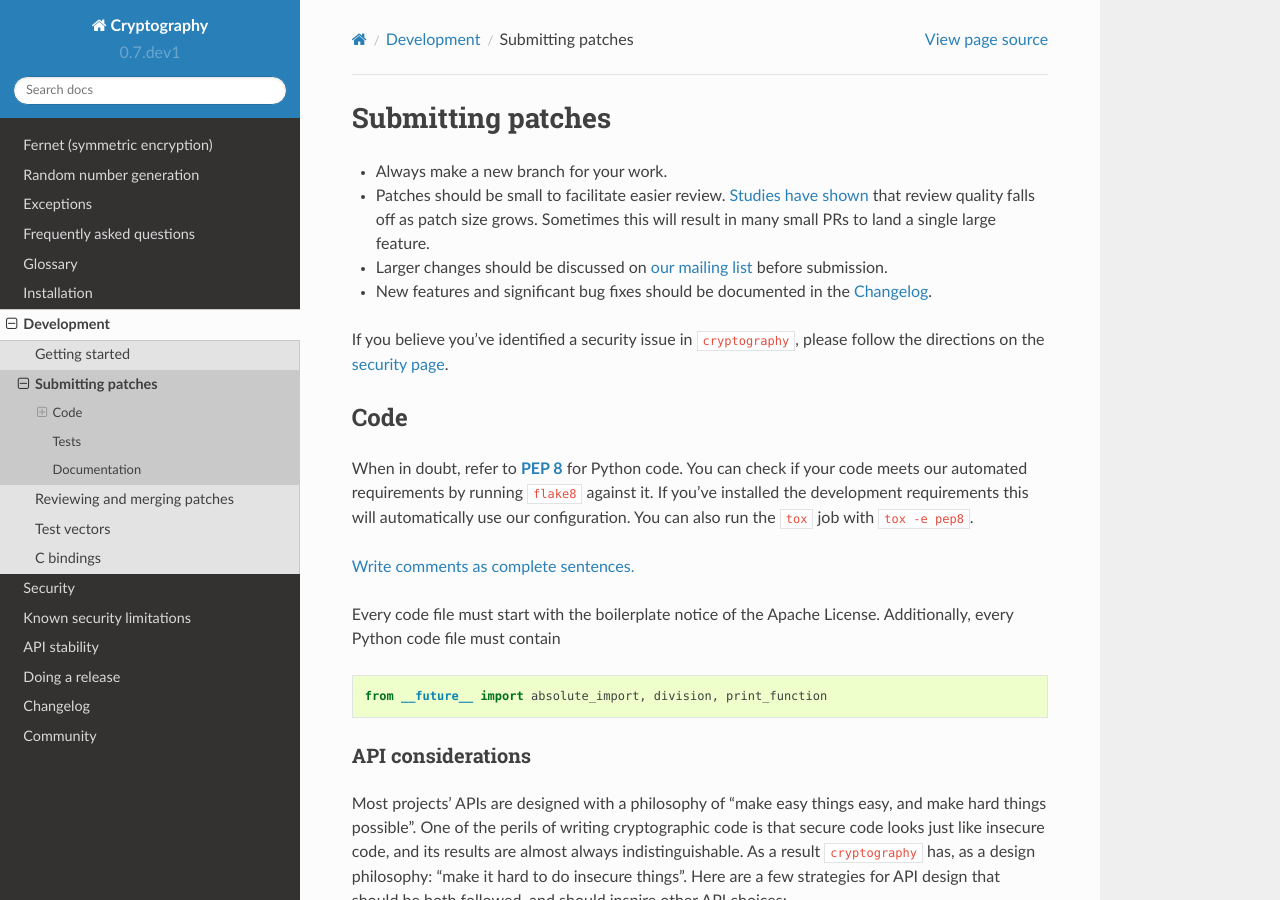
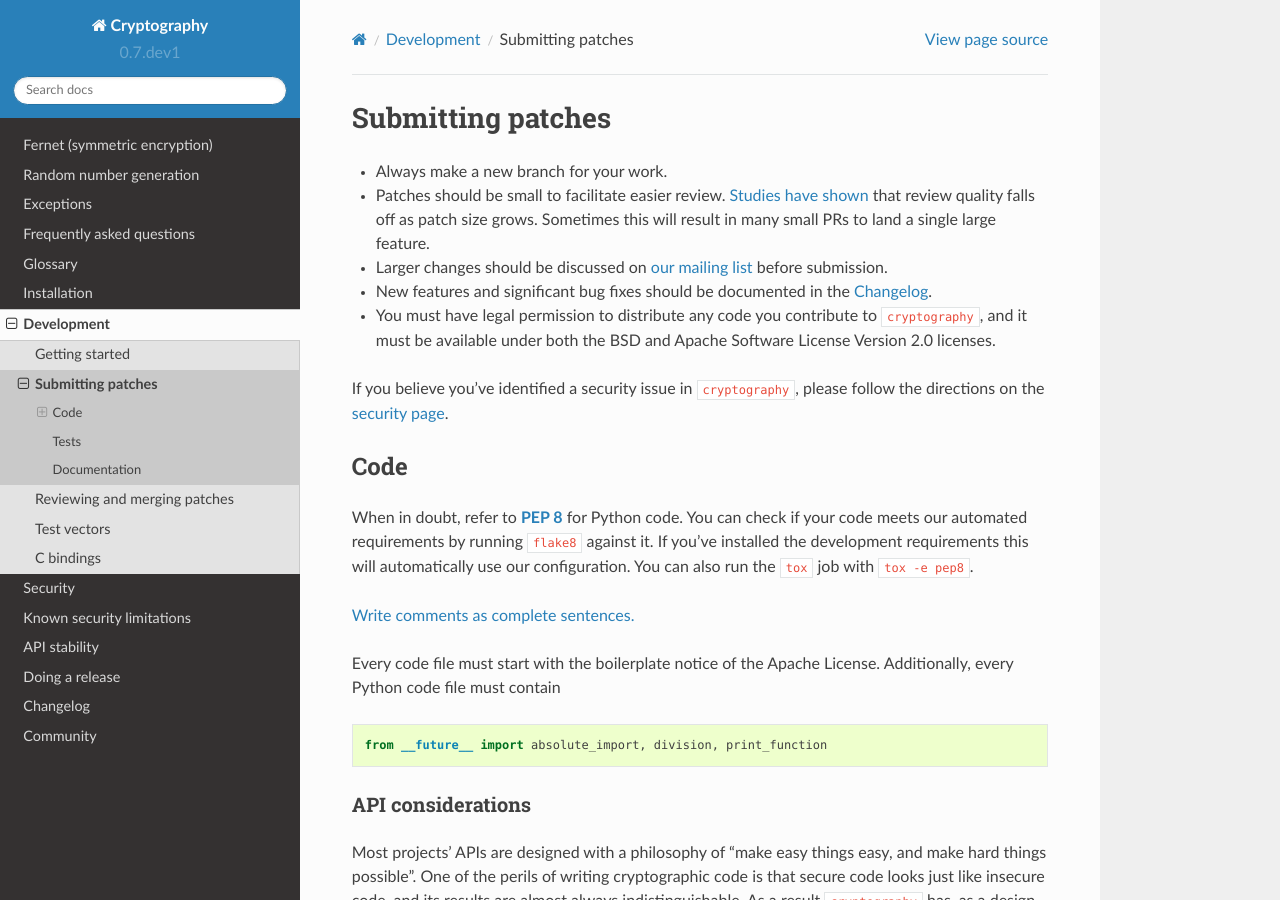
Before and after one commit to WebKing0121/cryptography, a Sphinx documentation site: the page built from docs/development/submitting-patches.rst, in a window 1280 px wide and 900 px high. Built offline with Sphinx 7.4.7 and the Read the Docs theme 2.0.0, drawn with Linux system fonts in a browser that asks for light colours; pages that are not in the unit, such as notebooks, are missing from menus.

Commit message:
Refs #1209 -- clearly state the licensing requirements in the docs

```diff
--- a/docs/development/submitting-patches.rst
+++ b/docs/development/submitting-patches.rst
@@ -8,6 +8,9 @@ Submitting patches
 * Larger changes should be discussed on `our mailing list`_ before submission.
 * New features and significant bug fixes should be documented in the
   :doc:`/changelog`.
+* You must have legal permission to distribute any code you contribute to
+  ``cryptography``, and it must be available under both the BSD and Apache
+  Software License Version 2.0 licenses.
 
 If you believe you've identified a security issue in ``cryptography``, please
 follow the directions on the :doc:`security page </security>`.
```
